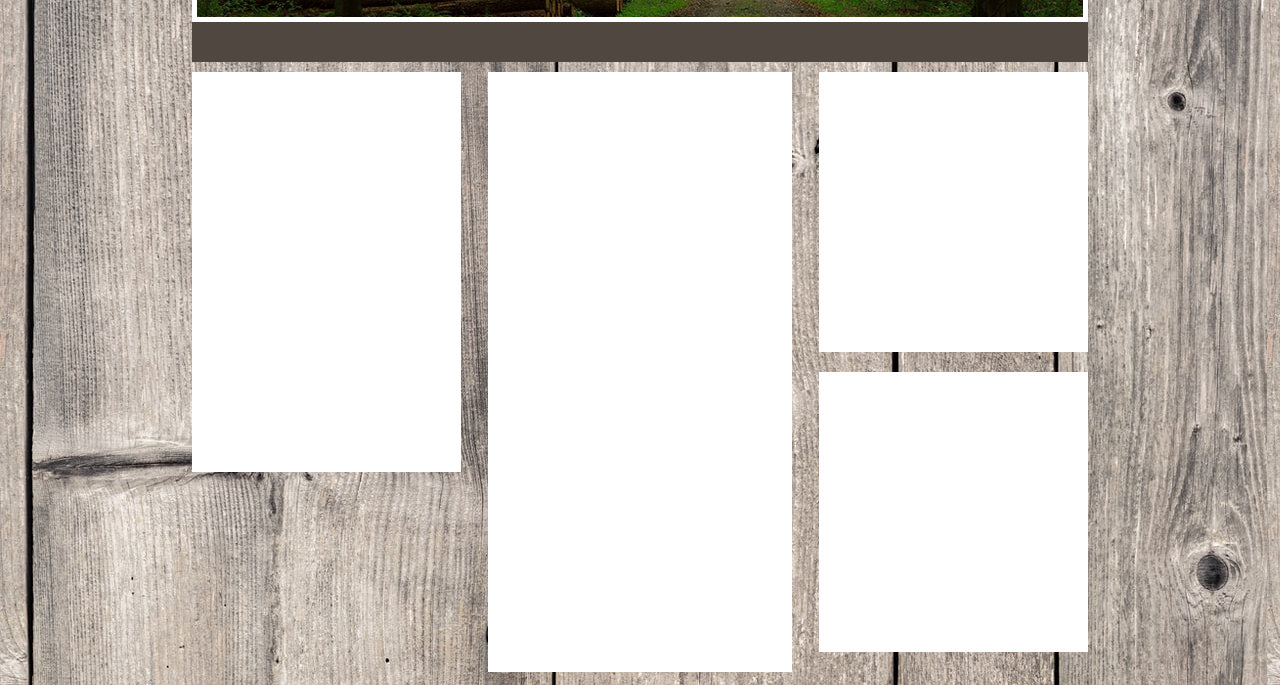
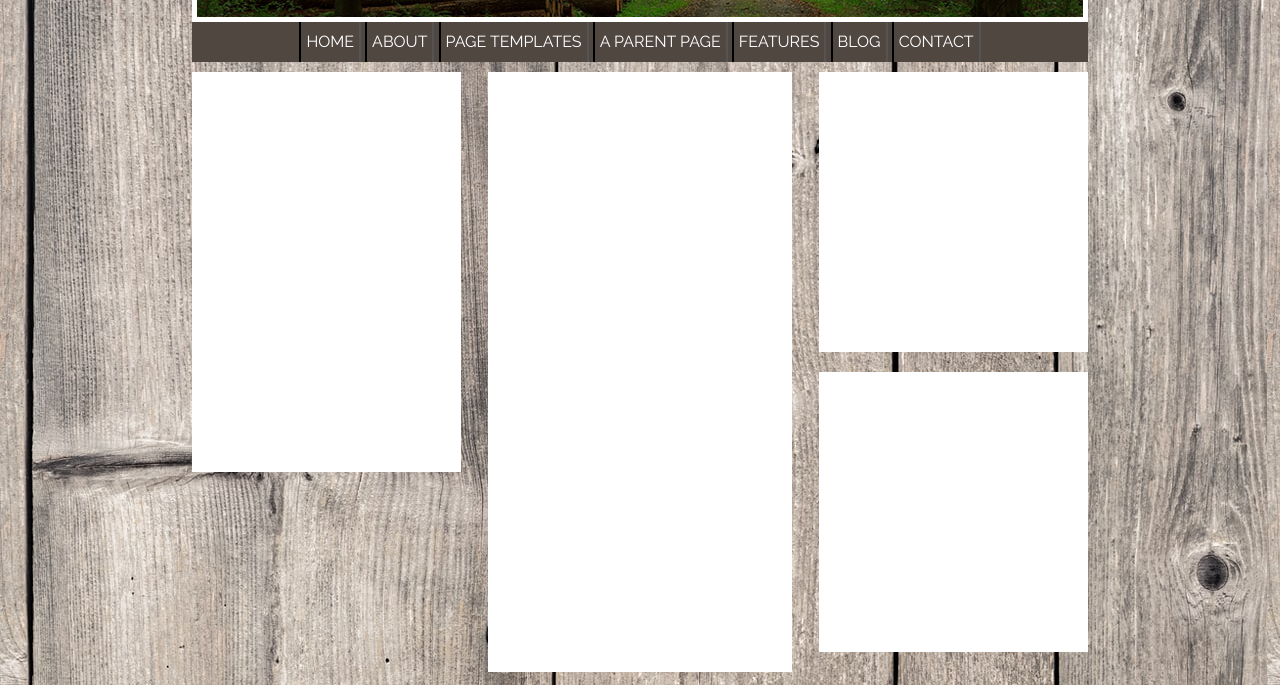
Before and after one commit to Antonio-Donadoni/htmlcss-wp, a plain HTML site: page index.html in a window 1280 px wide. Shown: the part 191-876 px from the top of the page. Drawn offline with Linux system fonts and the light colour scheme.

Commit message:
Add font + nav links

```diff
--- a/css/main.css
+++ b/css/main.css
@@ -8,13 +8,13 @@
 
 body {
   background-image: url("../img/wood.jpg");
-
+  font-family: 'Raleway', sans-serif;
 }
 main{
   padding: 1% 15%;
 }
 /* css header */
-
+    /* css title */
   .title-box {
     height: 200px;
     position: relative;
@@ -37,20 +37,40 @@ main{
         left:50%;
         transform: translate(-50%,-50%);
   }
-
-
   .title h1 {
     text-align: center;
   }
   .title h3 {
     font-weight: 300;
   }
-
+  /* css navbar */
   nav{
     background-color: #504741;
     height: 40px;
     margin-bottom: 10px;
+
   }
+  ul {
+    width: 100%;
+    text-align: center;
+    line-height: 40px;
+    }
+
+  nav li {
+    display: inline-block;
+    text-align: center;
+    padding: 0 5px;
+    border-left: inset 2px black;
+    border-right: inset 2px black;
+  }
+
+  nav a {
+    text-decoration: none;
+    color: white;
+    text-transform: uppercase;
+  }
+
+
 ]
 
 /* css footer */
--- a/index.html
+++ b/index.html
@@ -4,7 +4,7 @@
     <meta charset="utf-8">
     <title>Struttura Wp</title>
     <link rel="stylesheet" href="css/main.css">
-
+    <link href="https://fonts.googleapis.com/css2?family=Raleway:wght@300;400;500;600;700;800&display=swap" rel="stylesheet">
   <body>
 
     <main>
@@ -21,7 +21,15 @@
         </div>
 
         <nav>
-
+          <ul>
+            <li><a href="#">home</a></li>
+            <li><a href="#">about</a></li>
+            <li><a href="#">page templates</a></li>
+            <li><a href="#">a parent page</a></li>
+            <li><a href="#">features</a></li>
+            <li><a href="#">blog</a></li>
+            <li><a href="#">contact</a></li>
+          </ul>
         </nav>
       </header>
 
```
Lines whose indentation alone changed are shown as unchanged.
